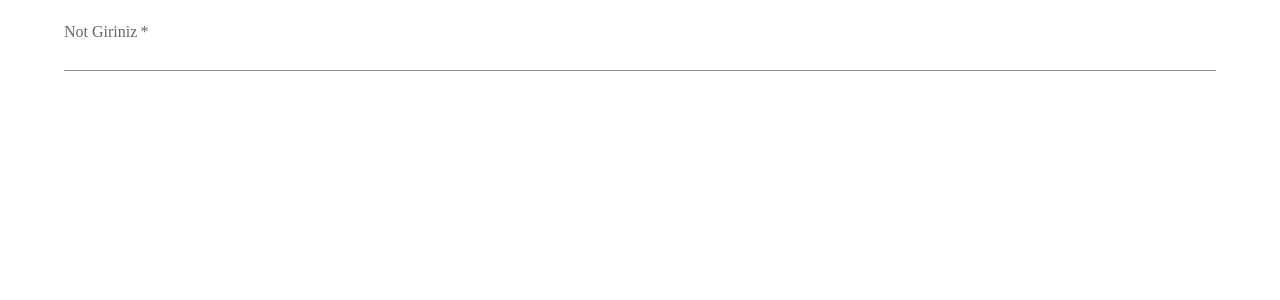
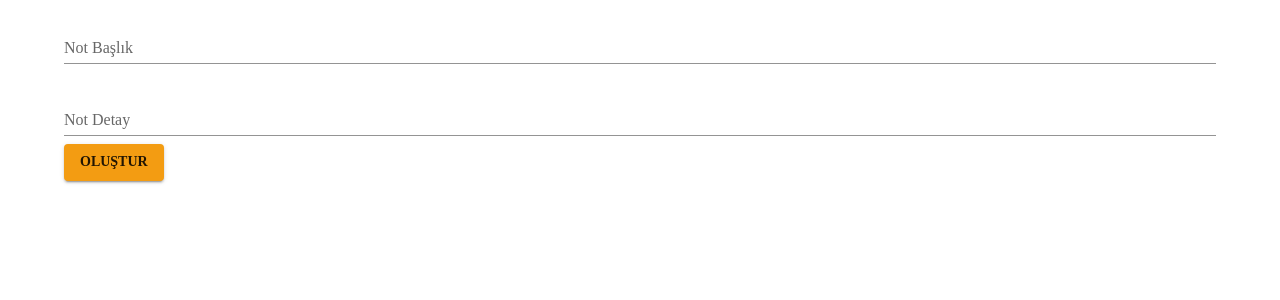
Before and after one commit to eerzik/material-ui-app, a React (Create React App) app: page /create in a window 1280 px wide. Shown: the top 300 px of the page. Built offline with nearby package versions, Linux system fonts and the light colour scheme; the HTML template or start-up script is replaced by a standard one.

Commit message:
Form Oluşturma

```diff
--- a/src/pages/Create.js
+++ b/src/pages/Create.js
@@ -1,11 +1,42 @@
-import React from 'react';
-import { Container, TextField } from '@mui/material';
+import { useState } from 'react';
+import { Container, Button, TextField } from '@mui/material';
+
+
 
 export default function Create() {
+
+    const [title, setTitle] = useState('');
+    const [details, setDetails] = useState('');
+    const [titleError, settTitleError] = useState('');
+    const [detailsError, setDetailsError] = useState('');
+    const handleSubmit = (e) => {
+        e.preventDefault();
+       settTitleError(false)
+       setDetailsError(false)
+       if(title==='')
+       {
+        settTitleError(true)
+       }
+       if(details==='')
+       {
+        setDetailsError(true)
+       }
+
+       if(title&&details)
+       {
+        console.log(title,details)
+       }
+    }
     return (
         <Container>
-            <form>
-            <TextField id="outlined-basic" label="Not Giriniz" color='primary' fullWidth required type='number' multiline maxRows={4} minRows={2}  variant="standard" />
+            <form noValidate error="false" autoComplete="off" onSubmit={ handleSubmit} >
+                <TextField  onChange={(e)=>setTitle(e.target.value)}
+                 error={titleError} variant='standard' label='Not Başlık' fullWidth margin='normal' />
+                <br/>
+                <TextField onChange={(e)=>setDetails(e.target.value)}
+                error={detailsError} variant='standard' label='Not Detay' fullWidth margin='normal' />
+                <br/>
+                <Button type='submit' variant='contained' color='primary' margin='normal' >Oluştur</Button>
             </form>
         </Container>
     )
```
